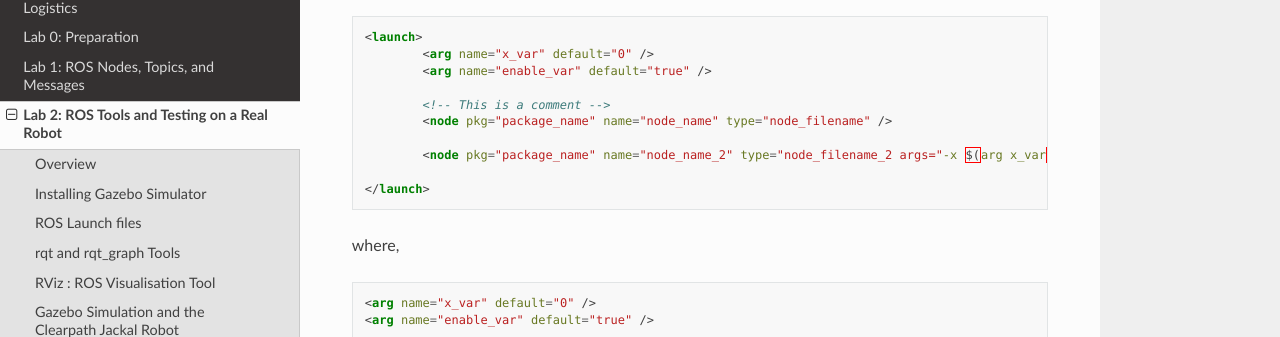
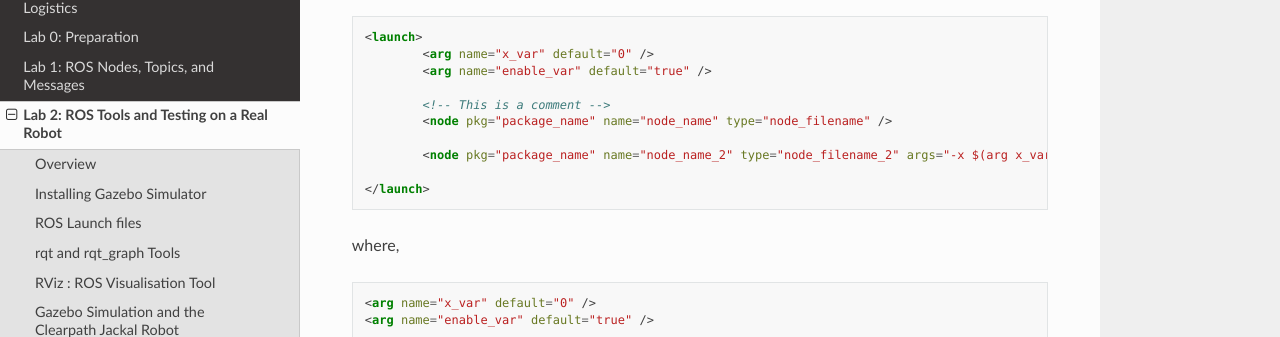
Before and after one commit to taektay/ee106, a Sphinx documentation site: the page built from docs/lab2.rst, in a window 1280 px wide and 900 px high, scrolled down 936 px. Shown: the part 112-449 px from the top of the window. Built offline with Sphinx 7.4.7 and the Read the Docs theme 2.0.0, drawn with Linux system fonts in a browser that asks for light colours.

Commit message:
updated lab2

```diff
--- a/docs/lab2.rst
+++ b/docs/lab2.rst
@@ -42,7 +42,7 @@ An example of a launch file could be,
           <!-- This is a comment -->
           <node pkg="package_name" name="node_name" type="node_filename" />
 
-          <node pkg="package_name" name="node_name_2" type="node_filename_2 args="-x $(arg x_var) -enable_var $(arg enable_var)" />
+          <node pkg="package_name" name="node_name_2" type="node_filename_2" args="-x $(arg x_var) -enable_var $(arg enable_var)" />
 
   </launch>
 
```
